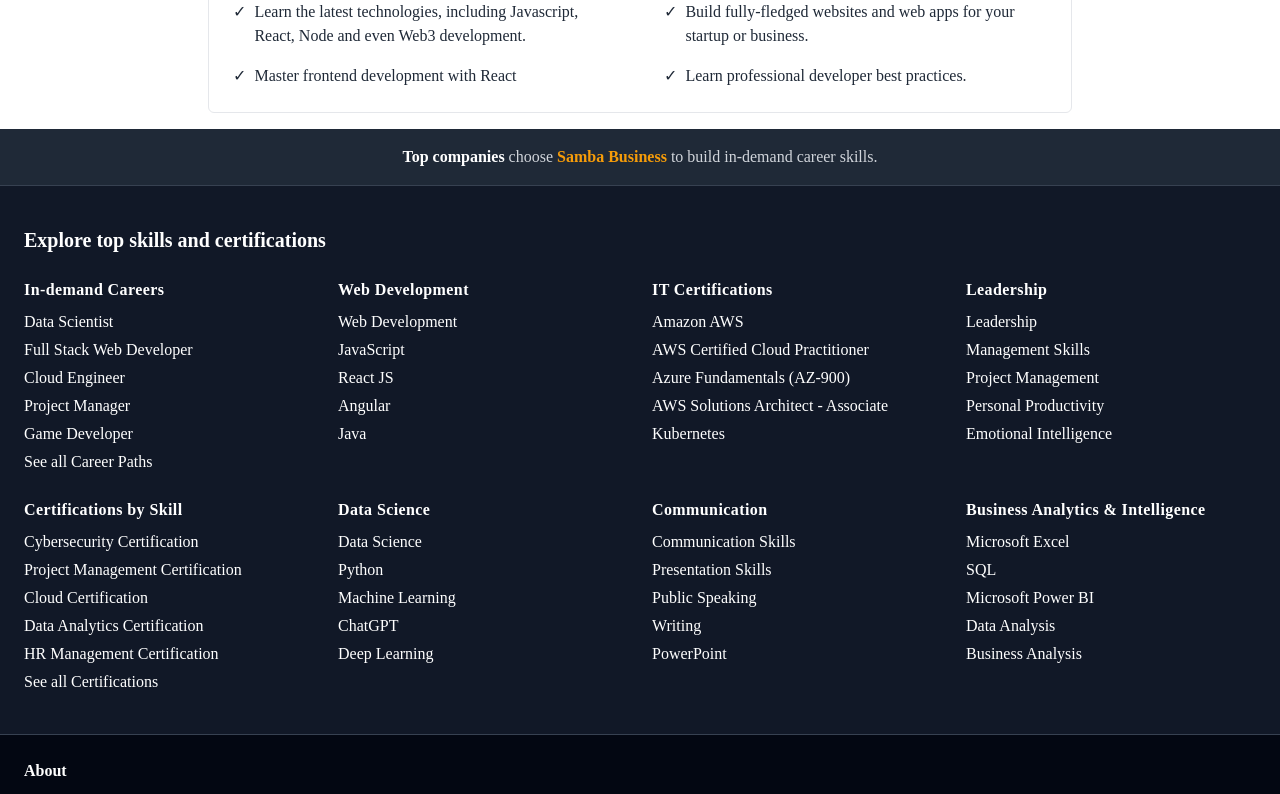
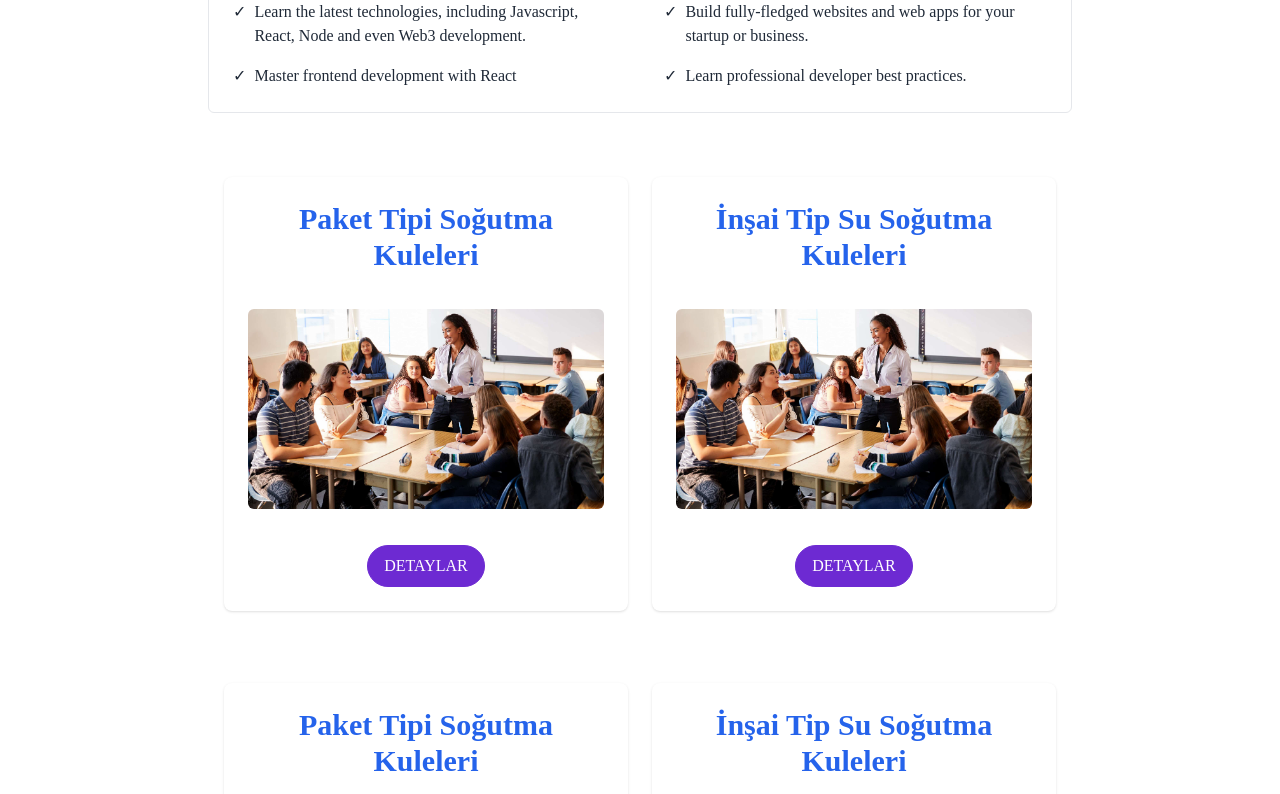
Before and after one commit to sambasoftwareuk/greenstep, a Next.js app: page /molecule in a window 1280 px wide. Shown: the part 4080-4874 px from the top of the page. Built offline with nearby package versions, Linux system fonts and the light colour scheme.

Commit message:
big Card completed

```diff
--- /dev/null
+++ b/app/_molecules/bigCardWithImage.jsx
@@ -0,0 +1,46 @@
+import React from "react";
+import { CardImage } from "../_atoms/images";
+import { PrimaryButton } from "../_atoms/buttons";
+
+const BigCardWithImage = ({
+  title,
+  imageLink,
+  variant = 1,
+  buttonLabel = "INCELE",
+}) => {
+  const Title = (
+    <h2 className="text-2xl md:text-3xl font-bold text-blue-600 mb-4">
+      {title}
+    </h2>
+  );
+
+  const Image = (
+    <div className="overflow-hidden rounded-md my-5">
+      <div className="transition-transform duration-300 ease-in-out group-hover:scale-105">
+        <CardImage imageLink={imageLink} />
+      </div>
+    </div>
+  );
+
+  const Button = (
+    <div className="flex text-center justify-center mt-4">
+      <PrimaryButton label={buttonLabel} className="rounded-full" />
+    </div>
+  );
+
+  const variantMap = {
+    1: [Title, Image, Button],
+    2: [Image, Title, Button],
+    3: [Button, Image, Title],
+  };
+
+  const content = variantMap[variant] || variantMap[1];
+
+  return (
+    <div className="group bg-white flex flex-col rounded-lg shadow p-6 text-center justify-center my-6 transition-transform duration-300 hover:shadow-lg hover:scale-[1.02]">
+      {content}
+    </div>
+  );
+};
+
+export default BigCardWithImage;
--- /dev/null
+++ b/app/components/CardWithBigImage.jsx
@@ -0,0 +1,22 @@
+import React from "react";
+import BigCardWithImage from "../_molecules/bigCardWithImage";
+import products from "../constants/bigCardProducts.json";
+const CardWithBigImage = () => {
+  return (
+    <div className="  p-4 mt-6 ">
+      <div className="grid grid-cols-1 md:grid-cols-2 gap-6">
+        {products.map((product, index) => (
+          <BigCardWithImage
+            key={index}
+            title={product.title}
+            imageLink={product.image}
+            variant={1}
+            buttonLabel="DETAYLAR"
+          />
+        ))}
+      </div>
+    </div>
+  );
+};
+
+export default CardWithBigImage;
--- /dev/null
+++ b/app/constants/bigCardProducts.json
@@ -0,0 +1,18 @@
+[
+  {
+    "title": "Paket Tipi Soğutma Kuleleri",
+    "image": "/learner-centered.jpg"
+  },
+  {
+    "title": "İnşai Tip Su Soğutma Kuleleri",
+    "image": "/learner-centered.jpg"
+  },
+  {
+    "title": "Paket Tipi Soğutma Kuleleri",
+    "image": "/learner-centered.jpg"
+  },
+  {
+    "title": "İnşai Tip Su Soğutma Kuleleri",
+    "image": "/learner-centered.jpg"
+  }
+]
--- a/app/molecule/page.jsx
+++ b/app/molecule/page.jsx
@@ -13,6 +13,7 @@ import { TestimonialCard } from "../_molecules/testimonialCard";
 import { LearnCard } from "../_molecules/learnCard";
 import { FAQSection } from "../_molecules/faqSection";
 import courses from "../mocks/courses.json";
+import CardWithBigImage from "../components/CardWithBigImage";
 
 const page = () => {
   return (
@@ -98,6 +99,7 @@ const page = () => {
         </ImageSlider>
       </div>
       <LearnCard />
+      <CardWithBigImage />
     </div>
   );
 };
```
